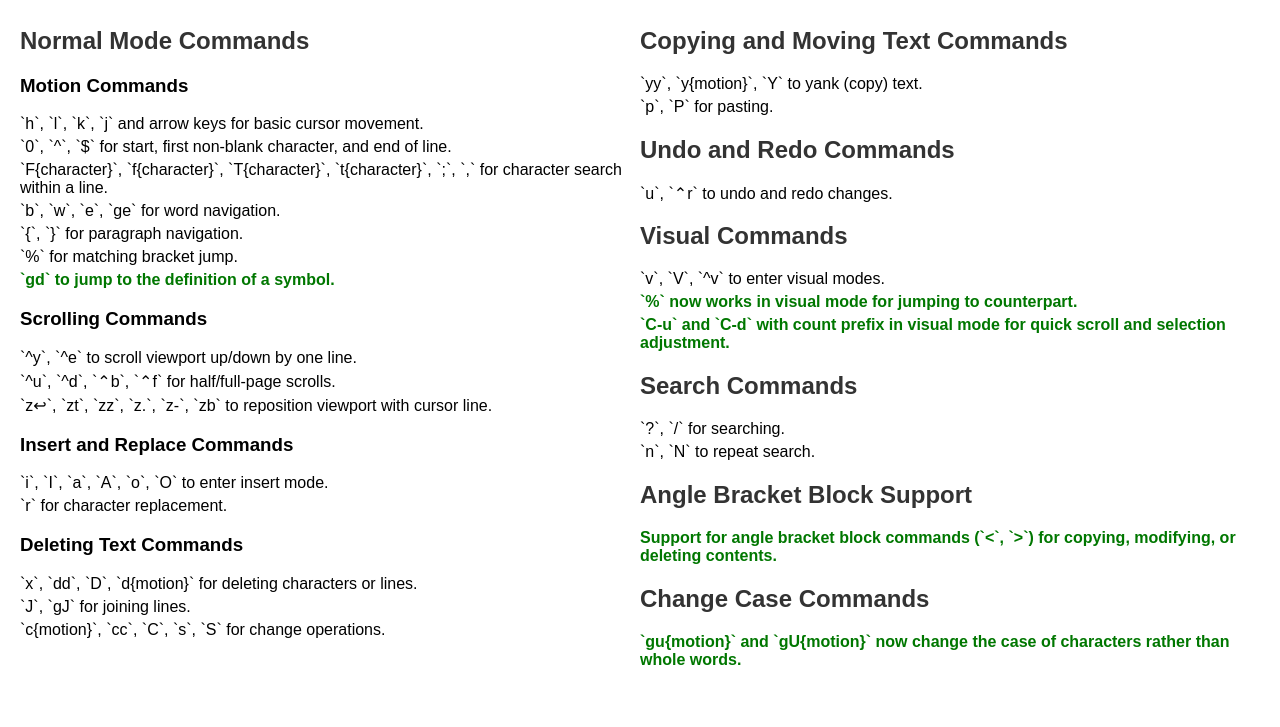
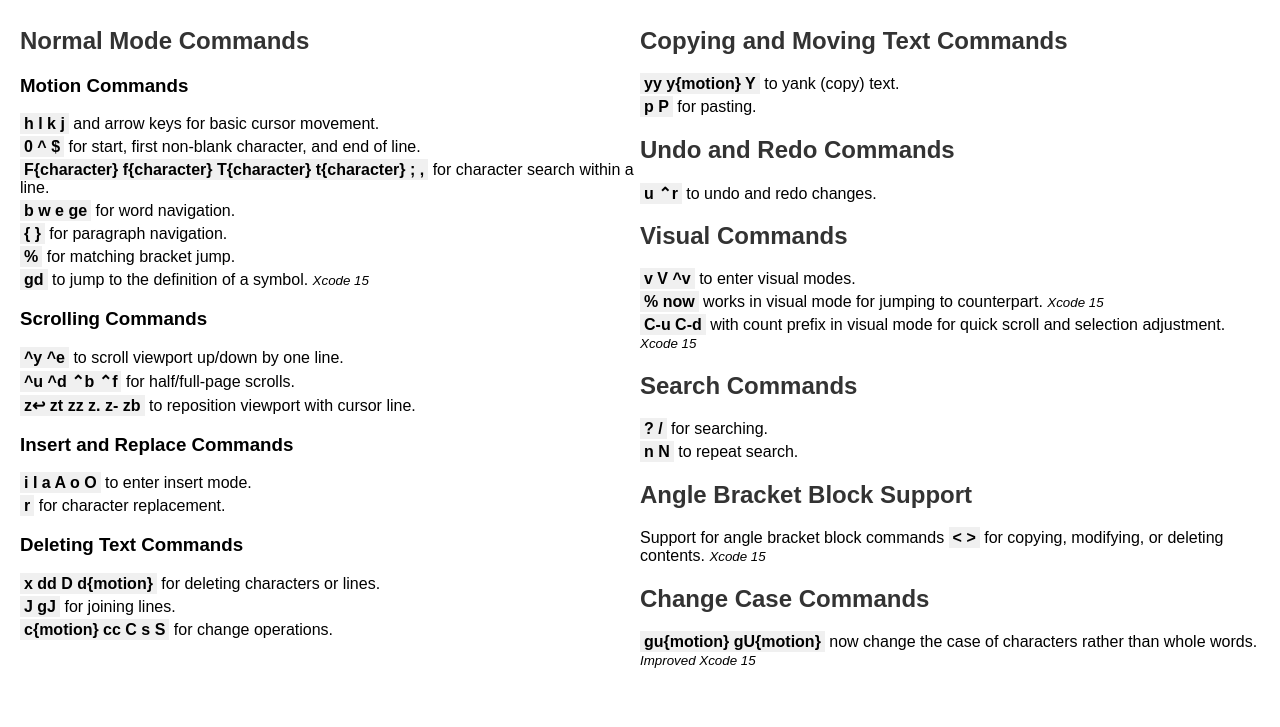
Before and after one commit to viktart/xcode_vim_cheatsheet.github.io, a plain HTML site: page index.html in a window 1280 px wide. Shown: the part 73-800 px from the top of the page. Drawn offline with Linux system fonts and the light colour scheme.

Commit message:
Update index.html

```diff
--- a/index.html
+++ b/index.html
@@ -28,73 +28,82 @@
   li {
     margin-bottom: 5px;
   }
-  .new, .improved {
+  .command {
+    background-color: #f0f0f0;
     font-weight: bold;
-    color: #007700;
+    padding: 2px 4px;
+  }
+  .new-xcode {
+    font-style: italic;
+    font-size: smaller;
+  }
+  .improved-xcode {
+    font-style: italic;
+    font-size: smaller;
   }
 </style>
 </head>
 <body>
-<h1>Vim Commands in Xcode 15 Beta</h1>
+<h1>Xcode 15 Vim Commands Cheatsheet</h1>
 <div class="container">
   <div class="column">
     <h2>Normal Mode Commands</h2>
     <h3>Motion Commands</h3>
     <ul>
-      <li>`h`, `l`, `k`, `j` and arrow keys for basic cursor movement.</li>
-      <li>`0`, `^`, `$` for start, first non-blank character, and end of line.</li>
-      <li>`F{character}`, `f{character}`, `T{character}`, `t{character}`, `;`, `,` for character search within a line.</li>
-      <li>`b`, `w`, `e`, `ge` for word navigation.</li>
-      <li>`{`, `}` for paragraph navigation.</li>
-      <li>`%` for matching bracket jump.</li>
-      <li class="new">`gd` to jump to the definition of a symbol.</li>
+      <li><span class="command">h l k j</span> and arrow keys for basic cursor movement.</li>
+      <li><span class="command">0 ^ $</span> for start, first non-blank character, and end of line.</li>
+      <li><span class="command">F{character} f{character} T{character} t{character} ; ,</span> for character search within a line.</li>
+      <li><span class="command">b w e ge</span> for word navigation.</li>
+      <li><span class="command">{ }</span> for paragraph navigation.</li>
+      <li><span class="command">%</span> for matching bracket jump.</li>
+      <li><span class="command">gd</span> to jump to the definition of a symbol. <span class="new-xcode">Xcode 15</span></li>
     </ul>
     <h3>Scrolling Commands</h3>
     <ul>
-      <li>`^y`, `^e` to scroll viewport up/down by one line.</li>
-      <li>`^u`, `^d`, `⌃b`, `⌃f` for half/full-page scrolls.</li>
-      <li>`z↩`, `zt`, `zz`, `z.`, `z-`, `zb` to reposition viewport with cursor line.</li>
+      <li><span class="command">^y ^e</span> to scroll viewport up/down by one line.</li>
+      <li><span class="command">^u ^d ⌃b ⌃f</span> for half/full-page scrolls.</li>
+      <li><span class="command">z↩ zt zz z. z- zb</span> to reposition viewport with cursor line.</li>
     </ul>
     <h3>Insert and Replace Commands</h3>
     <ul>
-      <li>`i`, `I`, `a`, `A`, `o`, `O` to enter insert mode.</li>
-      <li>`r` for character replacement.</li>
+      <li><span class="command">i I a A o O</span> to enter insert mode.</li>
+      <li><span class="command">r</span> for character replacement.</li>
     </ul>
     <h3>Deleting Text Commands</h3>
     <ul>
-      <li>`x`, `dd`, `D`, `d{motion}` for deleting characters or lines.</li>
-      <li>`J`, `gJ` for joining lines.</li>
-      <li>`c{motion}`, `cc`, `C`, `s`, `S` for change operations.</li>
+      <li><span class="command">x dd D d{motion}</span> for deleting characters or lines.</li>
+      <li><span class="command">J gJ</span> for joining lines.</li>
+      <li><span class="command">c{motion} cc C s S</span> for change operations.</li>
     </ul>
   </div>
   <div class="column">
     <h2>Copying and Moving Text Commands</h2>
     <ul>
-      <li>`yy`, `y{motion}`, `Y` to yank (copy) text.</li>
-      <li>`p`, `P` for pasting.</li>
+      <li><span class="command">yy y{motion} Y</span> to yank (copy) text.</li>
+      <li><span class="command">p P</span> for pasting.</li>
     </ul>
     <h2>Undo and Redo Commands</h2>
     <ul>
-      <li>`u`, `⌃r` to undo and redo changes.</li>
+      <li><span class="command">u ⌃r</span> to undo and redo changes.</li>
     </ul>
     <h2>Visual Commands</h2>
     <ul>
-      <li>`v`, `V`, `^v` to enter visual modes.</li>
-      <li class="new">`%` now works in visual mode for jumping to counterpart.</li>
-      <li class="new">`C-u` and `C-d` with count prefix in visual mode for quick scroll and selection adjustment.</li>
+      <li><span class="command">v V ^v</span> to enter visual modes.</li>
+      <li><span class="command">% now</span> works in visual mode for jumping to counterpart. <span class="new-xcode">Xcode 15</span></li>
+      <li><span class="command">C-u C-d</span> with count prefix in visual mode for quick scroll and selection adjustment. <span class="new-xcode">Xcode 15</span></li>
     </ul>
     <h2>Search Commands</h2>
     <ul>
-      <li>`?`, `/` for searching.</li>
-      <li>`n`, `N` to repeat search.</li>
+      <li><span class="command">? /</span> for searching.</li>
+      <li><span class="command">n N</span> to repeat search.</li>
     </ul>
     <h2>Angle Bracket Block Support</h2>
     <ul>
-      <li class="new">Support for angle bracket block commands (`<`, `>`) for copying, modifying, or deleting contents.</li>
+      <li>Support for angle bracket block commands <span class="command">< ></span> for copying, modifying, or deleting contents. <span class="new-xcode">Xcode 15</span></li>
     </ul>
     <h2>Change Case Commands</h2>
     <ul>
-      <li class="improved">`gu{motion}` and `gU{motion}` now change the case of characters rather than whole words.</li>
+      <li><span class="command">gu{motion} gU{motion}</span> now change the case of characters rather than whole words. <span class="improved-xcode">Improved Xcode 15</span></li>
     </ul>
   </div>
 </div>
```
